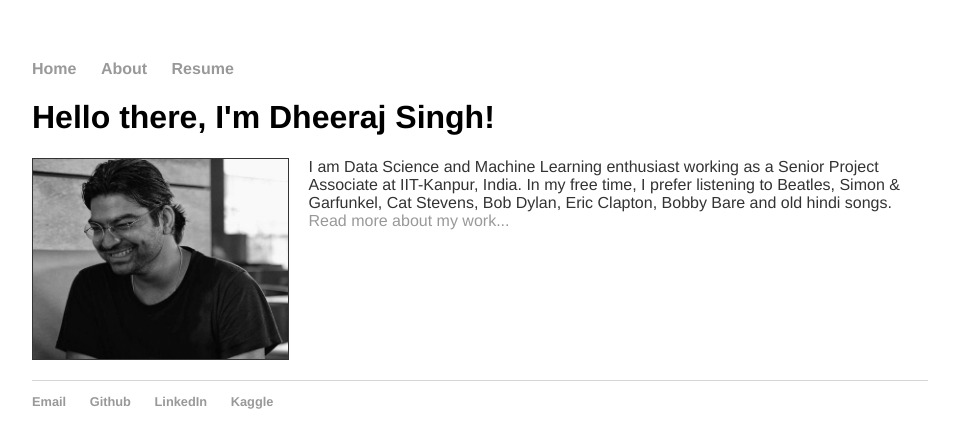
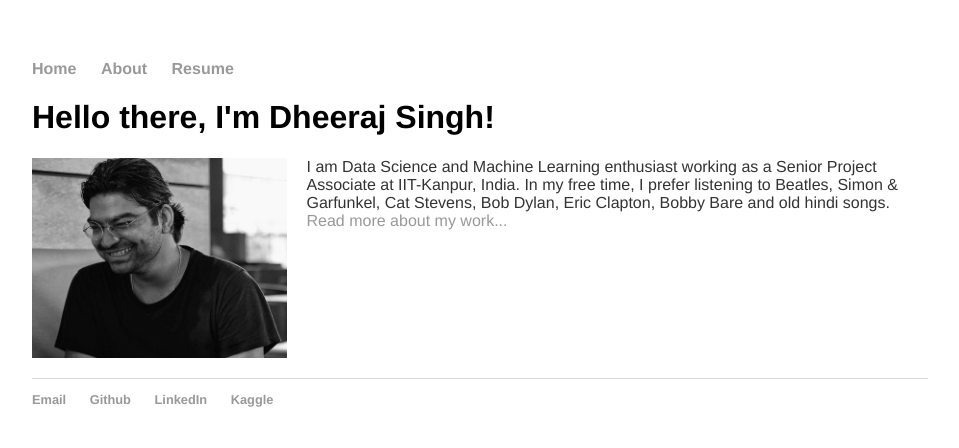
Before and after one commit to Dheeraj2444/Dheeraj2444.github.io, a Jekyll site: the page built from index.html, in a window 1280 px wide. Shown: the top 448 px of the page, without its empty margins (160-1119 px from the left). Built offline with Jekyll 4.4.1, drawn with Linux system fonts in a browser that asks for light colours.

Commit message:
Update index.html

```diff
--- a/index.html
+++ b/index.html
@@ -4,7 +4,7 @@ title: Dheeraj Singh
 ---
 <div id="content">
 	<h1>Hello there, I'm Dheeraj Singh!</h1>
-	<p><img src="./images/14285458_10155221726719447_418847294_o.jpg" alt="Profile Image" height="200" border="1px"/>
+	<p><img src="./images/14285458_10155221726719447_418847294_o.jpg" alt="Profile Image" height="200"/>
 	I am Data Science and Machine Learning enthusiast working as a Senior Project Associate at IIT-Kanpur, India. In my free time,
 	I prefer listening to Beatles, Simon & Garfunkel, Cat Stevens, Bob Dylan, Eric Clapton, Bobby Bare and old hindi songs. <a href="/about">Read more about my work...</a></p>
 </div>
```
